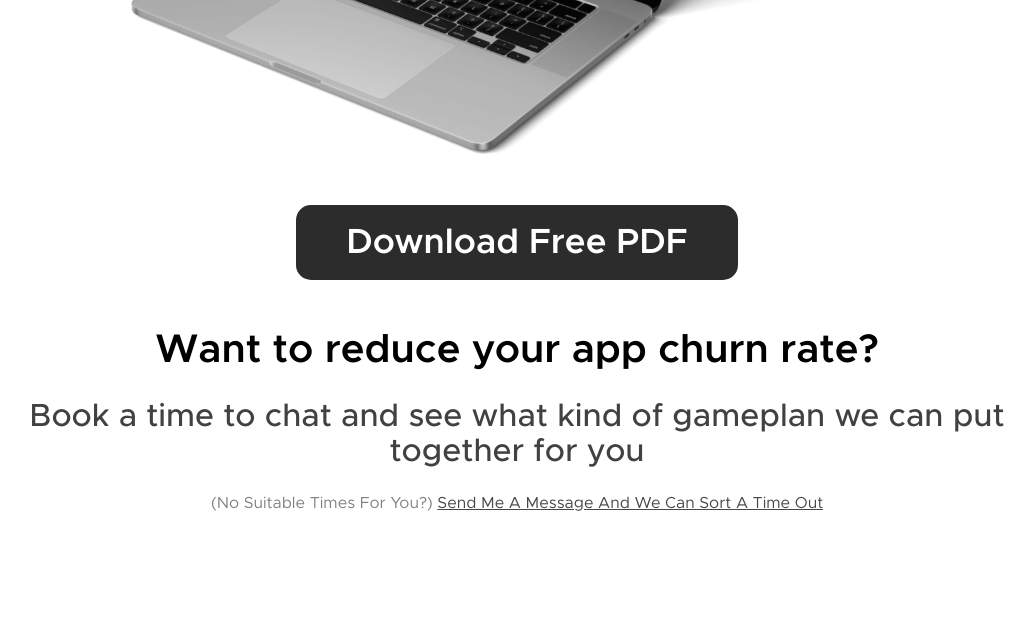
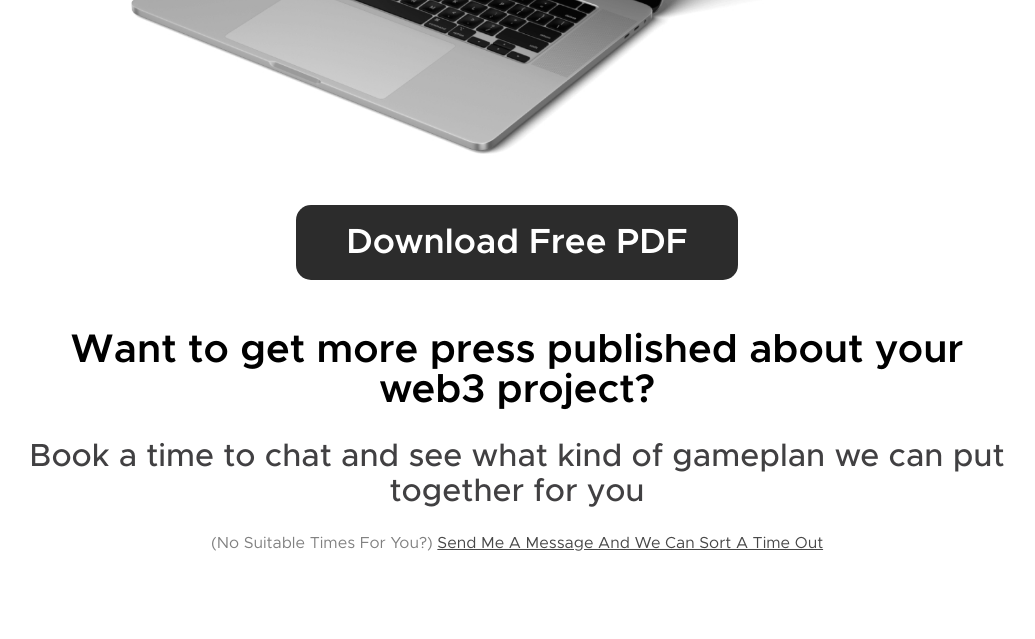
Before and after one commit to lapreal/laprealxyz, a plain HTML site: page web3-free-press/index.html in a window 1280 px wide. Shown: the part 776-1415 px from the top of the page, without its empty margins (123-1158 px from the left). Drawn offline with Linux system fonts and the light colour scheme; a script that the page names is missing; files whose address does not match are found by name.

Commit message:
Update index.html

```diff
--- a/web3-free-press/index.html
+++ b/web3-free-press/index.html
@@ -29,7 +29,7 @@
 			</div>
 
 			<div class="new-work-container">
-				<h1>Want to reduce your app churn rate?</h1>
+				<h1>Want to get more press published about your web3 project?</h1>
 				<h3>Book a time to chat and see what kind of gameplan we can put together for you</h3>
 				<p>(No Suitable Times For You?)&nbsp; <a href="https://www.linkedin.com/in/samanthalapreal/" target="_blank" rel="noopener noreferrer">Send Me A Message And We Can Sort A Time Out</a></p>
 			</div>
```
